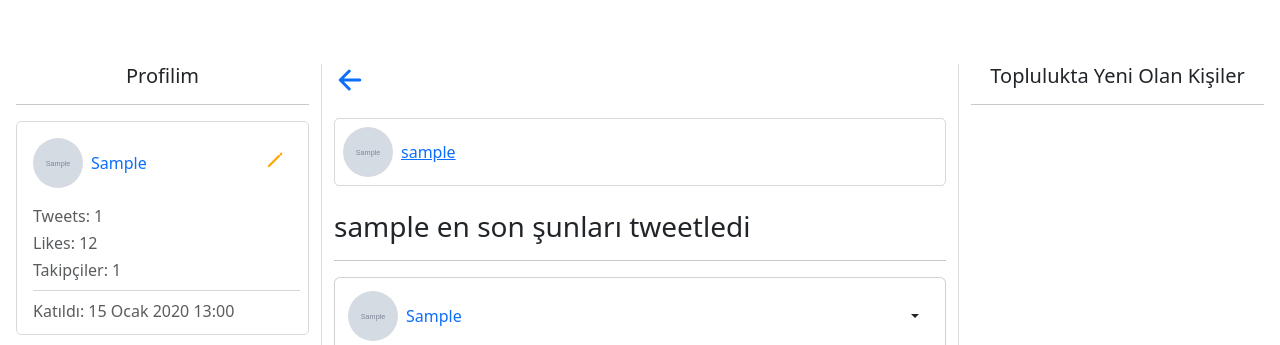
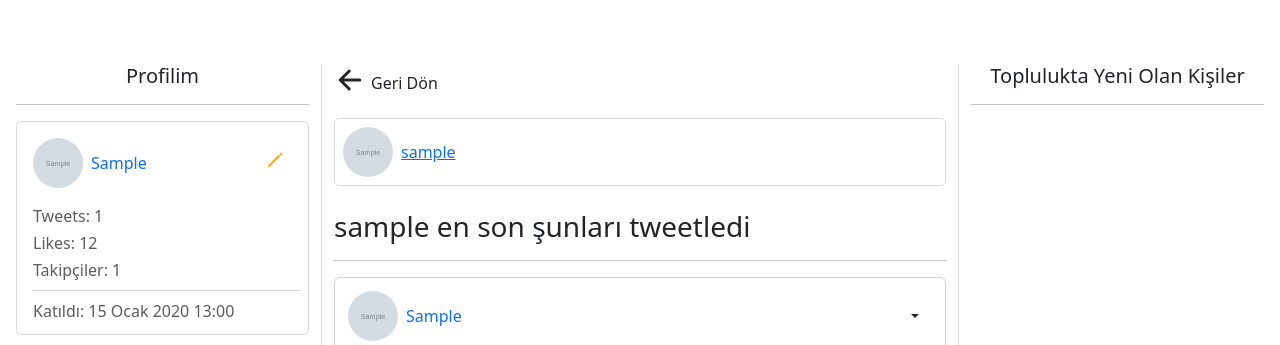
Before and after one commit to AysKrimn/django-tweet-application, a Django app: page /users/1 in a window 1280 px wide. Shown: the part 56-401 px from the top of the page. Run offline with Django 4.2, Linux system fonts and the light colour scheme; a user stored in the database is signed in; tables that the repository leaves empty hold one stand-in row (values such as "Sample post"); grey boxes marked "Sample" are stand-in pictures.

Commit message:
add back button

```diff
--- a/tweetApp/templates/profile.html
+++ b/tweetApp/templates/profile.html
@@ -6,12 +6,14 @@
 
 
     <!-- back btn -->
-    <div class="mb-3">
-        <a href="{% url 'index-view' %}">
-            <ion-icon size="large" name="arrow-back-outline"></ion-icon>
+    <div class="mb-3 back-container">
 
-        </a>
-    </div>
+      <a href="{% url 'index-view' %}">
+          <ion-icon class="backBtn" name="arrow-back-outline"></ion-icon>
+      </a>
+
+      <span>Geri Dön</span>
+  </div>
 
     <!-- user profile banner -->
     <div class="d-flex align-items-center avatar-container">
```
